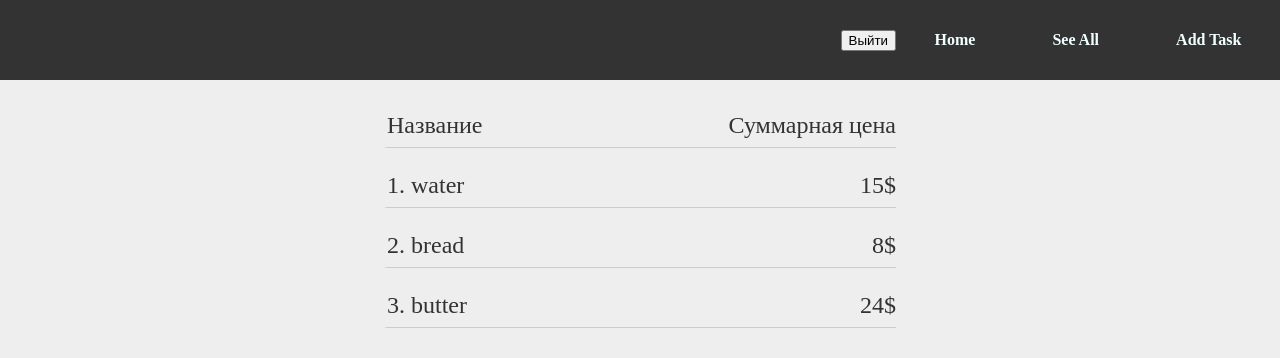
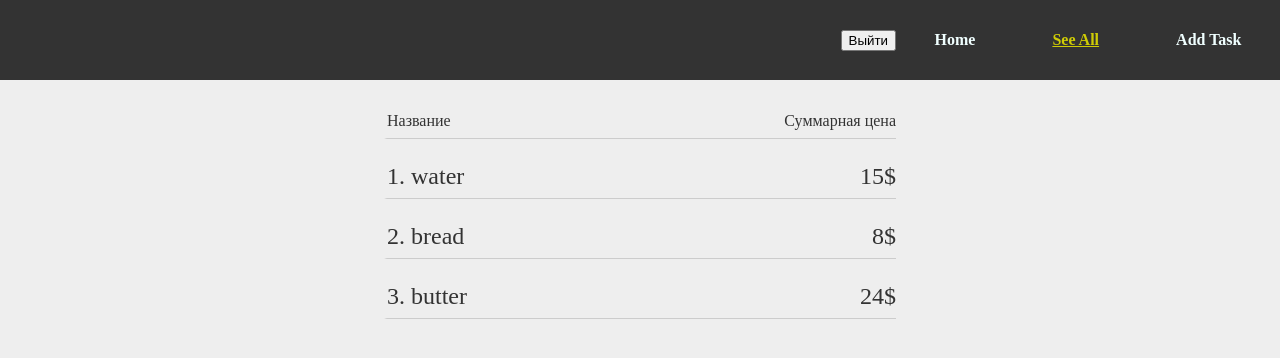
Before and after one commit to IrinaTitovich/vue-todo, a Vue app: page /see-all in a window 1280 px wide. Both pictures are taken after a click on the button "Войти". Shown: the top 358 px of the page. Built offline with nearby package versions, Linux system fonts and the light colour scheme.

Commit message:
fix: styles

```diff
--- a/src/components/all-tasks.vue
+++ b/src/components/all-tasks.vue
@@ -2,8 +2,8 @@
     <div class="all-tasks">
         <div class="all-tasks__container" v-if='auth' >
             <p class="all-tasks__task">
-                <span>Название</span>
-                <span>Суммарная цена</span>
+                <span class="all-tasks__title">Название</span>
+                <span class="all-tasks__title">Суммарная цена</span>
             </p>
             <router-link  v-bind:to="'/task/'+task.name.toLowerCase().split(' ').join('')" class="all-tasks__task" v-for='(task,idx) in tasks' v-bind:key="task.name">
                 <span class="all-tasks__task-name">{{idx+1}}. {{task.name}}</span>
@@ -59,6 +59,9 @@ export default {
     display: flex;
     flex-direction: column;
 }
+.all-tasks__title{
+    font-size: 1rem;
+}
 .all-tasks__task{
     display: flex;
     justify-content: space-between;
--- a/src/components/header.vue
+++ b/src/components/header.vue
@@ -3,7 +3,7 @@
         <button v-show='auth' v-on:click="changeAuth">Выйти</button>
         <button v-show='!auth' v-on:click="changeAuth">Войти</button>
         <ul class="navigation__list">
-            <li class="navigation__link" v-for="link in links" v-bind:key="link"> <router-link class="navigation__link" v-bind:to="'/'+link.toLowerCase().split(' ').join('-')" >{{link}}</router-link> </li>
+            <li class="navigation__link"  v-for="link in links" v-bind:key="link"> <router-link active-class class="navigation__link" v-bind:to="'/'+link.toLowerCase().split(' ').join('-')" >{{link}}</router-link> </li>
         </ul>
     </nav>
 </template>
@@ -41,6 +41,7 @@ ul{
     display: flex;
     justify-content: space-around;
 
+min-width: 250px;
     width: 30%;
 }
 .navigation__list{
@@ -51,5 +52,8 @@ ul{
     color: azure;
     font-weight: bold;
 }
-
+.router-link-exact-active{
+    color: rgb(207, 204, 5);
+    text-decoration-line: underline;
+}
 </style>
--- a/src/components/task.vue
+++ b/src/components/task.vue
@@ -49,6 +49,7 @@ export default {
     justify-content: center;
 }
 .card__container {
+    min-width: 300px;
     width: 40%;
     height: 80%;
     margin: 0 auto;
--- a/src/components/tasks-workspace.vue
+++ b/src/components/tasks-workspace.vue
@@ -105,6 +105,7 @@ export default {
   width: 100%;
 }
 .workspace__container {
+  min-width: 300px;
   width: 60%;
   margin: auto;
   padding-top: 1rem;
@@ -128,6 +129,7 @@ export default {
   align-items: space-between;
   justify-content: space-between;
   width: 45%;
+  min-width:280px;
   min-height: 10rem;
   border: 1px solid #ccc;
   padding: 1em;
```
